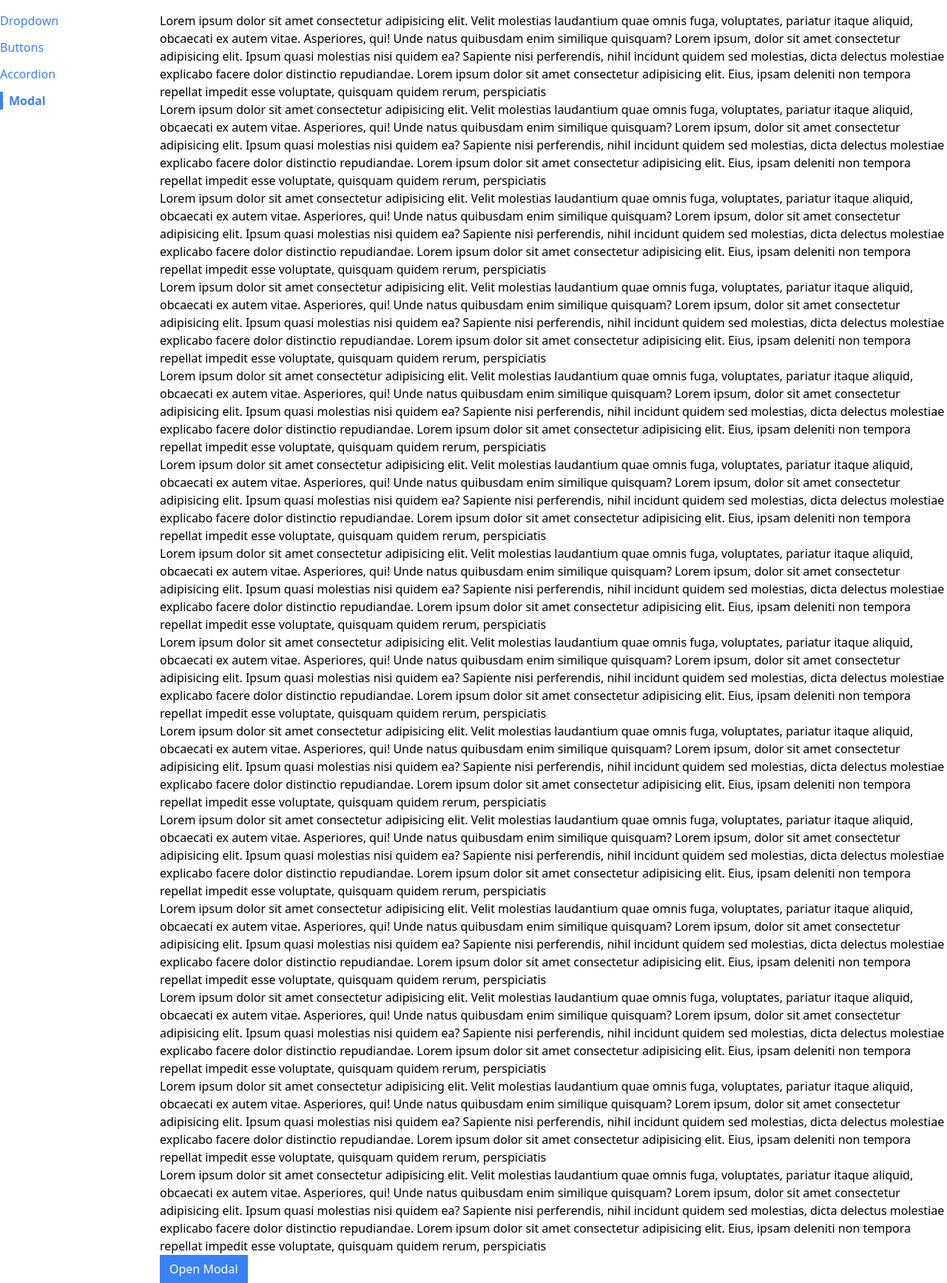
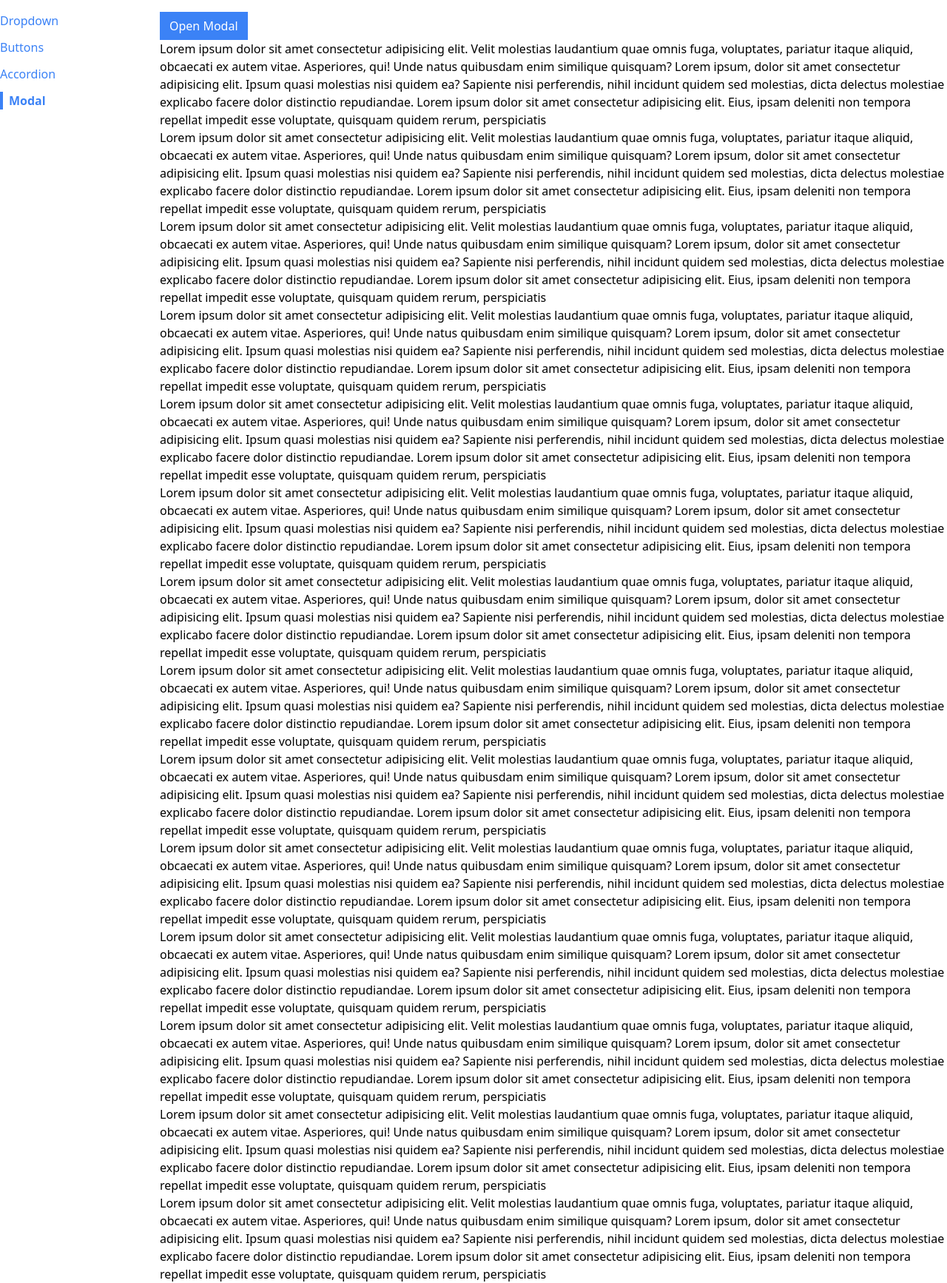
Before and after one commit to fgalletti93/reuseable-components, a React (Create React App) app: page /modal in a window 1280 px wide. Shown: the whole page at 74% size. Built offline with nearby package versions, Linux system fonts and the light colour scheme.

Commit message:
relocating button and modal

```diff
--- a/src/pages/ModalPage.jsx
+++ b/src/pages/ModalPage.jsx
@@ -38,6 +38,11 @@ export const ModalPage = () => {
 
   return (
     <div>
+      <Button onClick={handleClick} primary>
+        Open Modal
+      </Button>
+
+      {showModal && modal}
       <p>
         Lorem ipsum dolor sit amet consectetur adipisicing elit. Velit molestias
         laudantium quae omnis fuga, voluptates, pariatur itaque aliquid,
@@ -192,12 +197,6 @@ export const ModalPage = () => {
         consectetur adipisicing elit. Eius, ipsam deleniti non tempora repellat
         impedit esse voluptate, quisquam quidem rerum, perspiciatis
       </p>
-
-      <Button onClick={handleClick} primary>
-        Open Modal
-      </Button>
-
-      {showModal && modal}
     </div>
   );
 };
```
